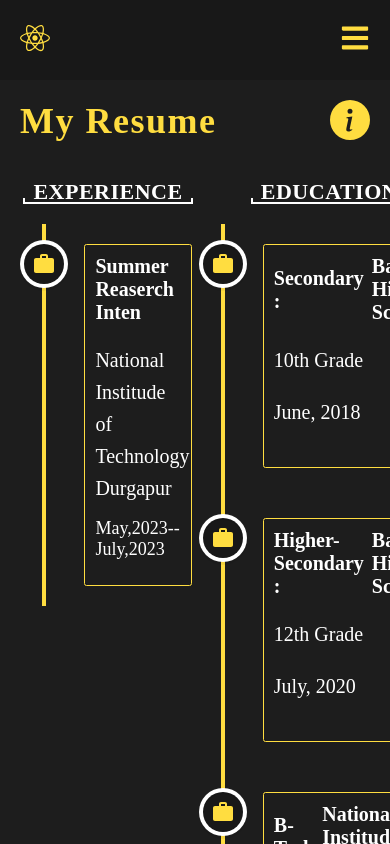
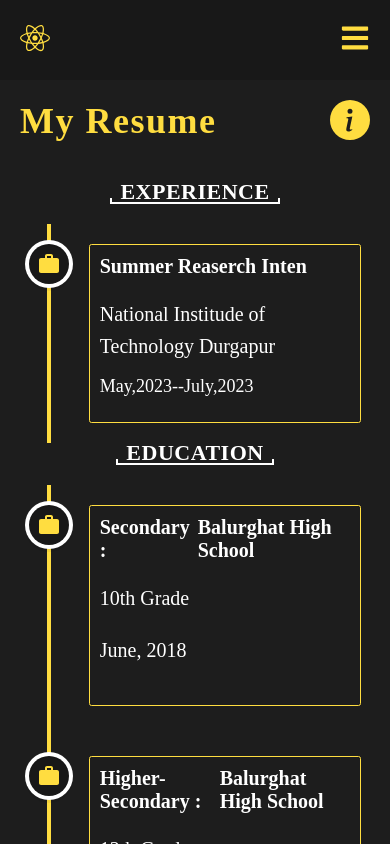
Before and after one commit to sourav-sm/SOURAV_MOHANTA, a React (Create React App) app: page /resume in a window 390 px wide. Built offline with nearby package versions, Linux system fonts and the light colour scheme.

Commit message:
fixed overflow of resume and also changed style of resume pag of mobile screen

```diff
--- a/src/containers/about/styles.scss
+++ b/src/containers/about/styles.scss
@@ -99,6 +99,9 @@
 }
 
 @media only screen and (max-width:768px) {
+    .about{
+        overflow: hidden;
+    }
     .about_content{
         flex-direction: column;
 
--- a/src/containers/resume/styles.scss
+++ b/src/containers/resume/styles.scss
@@ -88,15 +88,26 @@
     }
 }
 
-@media only screen and (max-width : 768px){
-    .resume{
+//******for small screen like mobile*****
+@media only screen and (max-width: 768px) {
+    .resume {
         overflow: hidden;
     }
-    .timeline{
-        flex-direction: coloumn;
-        &__experience,&__education{
+
+    .timeline {
+        flex-direction: column;  /* Fix the typo here */
+
+        &__experience,
+        &__education {
             width: 100%;
             gap: 2rem;
+
+            .vertical-timeline-element-title-wrapper,
+            .vertical-timeline-element-title-wrapper-description {
+                white-space: normal; /* Reset white-space property */
+                overflow: hidden;
+                text-overflow: ellipsis;
+            }
         }
     }
 }
```
